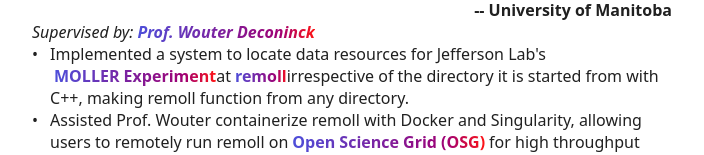
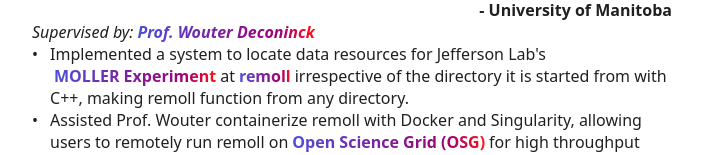
Before and after one commit to Yug34/portfolio-new, a Next.js app: page /work in a window 1280 px wide. Shown: the part 897-1052 px from the top of the page, without its empty margins (288-992 px from the left). Built offline with nearby package versions, Linux system fonts and the light colour scheme.

Commit message:
:lipstick: feat(workpage): fixed margins

```diff
--- a/components/WorkPage/index.tsx
+++ b/components/WorkPage/index.tsx
@@ -10,7 +10,7 @@
                     <Styles.Date>Dec.2021 -- Present</Styles.Date>
                 </Styles.TitleContainer>
                 <Styles.CompanyNameContainer>
-                    {"--"}
+                    {"-"}
                     <Hover
                         externalHref={true}
                         href={"https://neverinstall.com"}
@@ -43,7 +43,7 @@
                     <Styles.Date>Oct.2021 -- June 2022</Styles.Date>
                 </Styles.TitleContainer>
                 <Styles.CompanyNameContainer>
-                    {"--"}
+                    {"-"}
                     <Hover
                         externalHref={true}
                         href={"https://sail.cs.queensu.ca/members.html"}
@@ -113,7 +113,7 @@
                     <Styles.Date>Sept. 2021 -- Dec. 2021</Styles.Date>
                 </Styles.TitleContainer>
                 <Styles.CompanyNameContainer>
-                    {"--"}
+                    {"-"}
                     <Hover
                         externalHref={true}
                         href={"https://www.isro.gov.in/"}
@@ -151,7 +151,7 @@
                     <Styles.Date>Aug. 2020 -- Feb. 2022</Styles.Date>
                 </Styles.TitleContainer>
                 <Styles.CompanyNameContainer>
-                    -- University of Manitoba
+                    - University of Manitoba
                 </Styles.CompanyNameContainer>
                 <Styles.Supervisors>
                     Supervised by:
@@ -165,7 +165,7 @@
                         •<Styles.WorkContent>
                         Implemented a system to locate data resources for Jefferson Lab&apos;s
                             <Hover
-                                style={{marginLeft: '4px'}}
+                                style={{marginLeft: '4px', marginRight: '4px'}}
                                 monoState
                                 externalHref={true}
                                 fontWeight={600}
@@ -175,7 +175,7 @@
                             </Hover>
                             at
                             <Hover
-                                style={{marginLeft: '4px'}}
+                                style={{marginLeft: '4px', marginRight: '4px'}}
                                 monoState
                                 externalHref={true}
                                 fontWeight={600}
@@ -220,7 +220,7 @@
                     <Styles.Date>Dec.2021 -- Present</Styles.Date>
                 </Styles.TitleContainer>
                 <Styles.CompanyNameContainer>
-                    -- IEEE, VGEC Student Branch
+                    - IEEE, VGEC Student Branch
                 </Styles.CompanyNameContainer>
                 <Styles.Work>
                     {[
```
